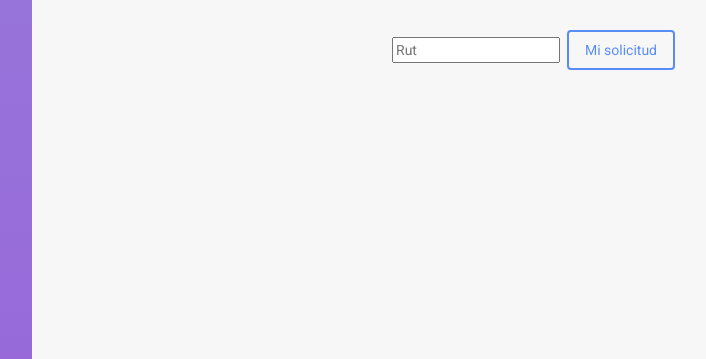
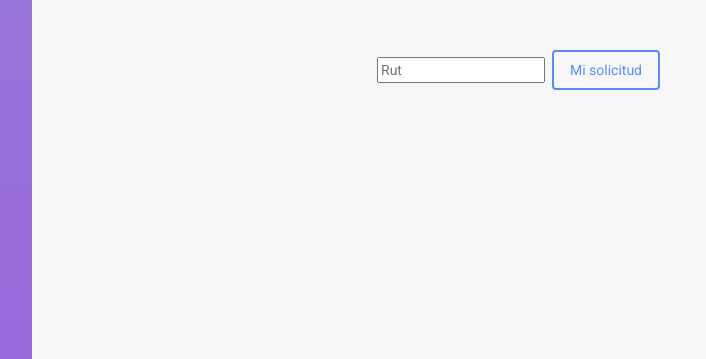
Before and after one commit to BenHaa/Solemne3DAI, a PHP site: page /pages/estadoSolicitud.php in a window 1280 px wide. Shown: the part 61-420 px from the top of the page, without its empty margins (228-934 px from the left). Run offline with PHP 8.4, Linux system fonts and the light colour scheme; some libraries are stand-ins or nearby versions.

Commit message:
[WEB] : [Arreglos pocos]

```diff
--- a/PhpProyecto/pages/Loginv2.php
+++ b/PhpProyecto/pages/Loginv2.php
@@ -2,7 +2,8 @@
 session_start();
 if (session_status() == PHP_SESSION_DISABLED || session_status() == PHP_SESSION_NONE) {
 
-} ELSE {
+//Si la sesion es distinta de vacio
+} elseif (!empty($_SESSION["perfil"])) {
     $perfil = $_SESSION["perfil"];
     if ($perfil == '1') {
         header('Location: ../pages/perfil1.php');
--- a/PhpProyecto/pages/estadoSolicitud.php
+++ b/PhpProyecto/pages/estadoSolicitud.php
@@ -64,14 +64,14 @@
                 <div class="content">
                     <div class="container-fluid">
                         <div class="row">
-                            <div class="col-lg-4">&nbsp;&nbsp;</div>
-                            <div class="col-lg-4">
+                            <div class="col-xs-offset-4">&nbsp;&nbsp;</div>
+                            <div class="col-xs-offset-4">
                                 <form action="../server/BuscarPorRut.php" id="formConsultar">
                                     <table class="table-responsive">
                                         <tbody>
                                             <tr>
                                                 <td>
-                                                    <input type="text" id="txtRut" name="txtRut" placeholder="Rut" required>
+                                                    <input type="text" id="txtRut" name="txtRut" placeholder="Rut" required >
                                                 </td>
                                                 <td>
                                                     &nbsp;&nbsp;<input type="submit" class="btn btn-primary" value="Mi solicitud">
@@ -90,7 +90,7 @@
                                     </script>
                                 </form>
                             </div>
-                            <div class="col-lg-4"></div>
+                            <div class="col-xs-offset-4"></div>
                         </div>
 
                         <div class="row" id="consulta">
```
Also changed, not shown: PhpProyecto/server/Login.php (+5 -4 lines).
